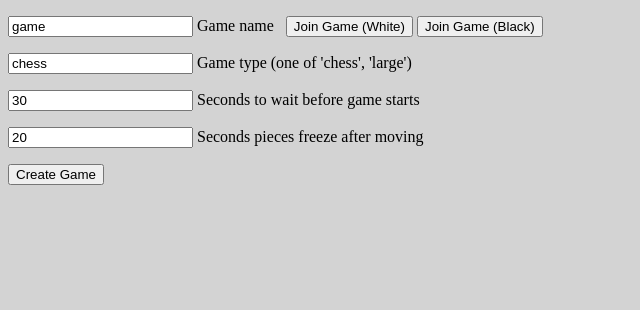
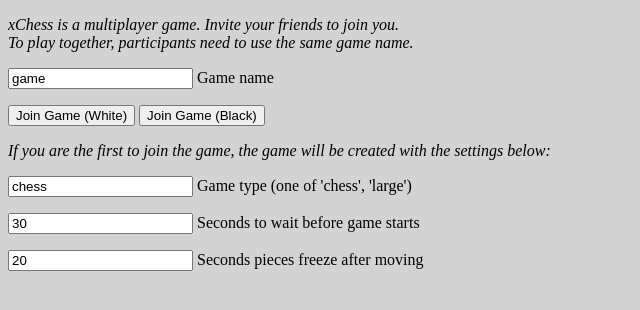
Before and after one commit to gdiet/xchess, a plain HTML site: page client/index.html in a window 1280 px wide. Shown: the whole page, without its empty margins (0-640 px from the left). Drawn offline with Linux system fonts and the light colour scheme.

Commit message:
index page usability

```diff
--- a/client/index.html
+++ b/client/index.html
@@ -10,22 +10,22 @@
   <script type="text/javascript">
     function get(id) { return document.getElementById(id).value }
     function name() { return encodeURI(get('name')) }
-    function joinGame(color) { location.href = `/game.html?name=${name()}&color=${color}` }
-    async function createGame() {
+    async function joinGame(color) {
       const body = JSON.stringify({name:name(), gameType:get('type'), initialFreeze:get('init'), freeze:get('freeze') })
       const response = await fetch('/games', { method: 'POST', body: body, headers: {'Content-Type':'application/json'} })
-      alert(response.statusText)
+      console.debug(`Response from attempt to create game: ${response.statusText}`)
+      location.href = `/game.html?name=${name()}&color=${color}`
     }
   </script>
 
-  <p><input  id="name"   type="text"   value="game" /> Game name &nbsp;
-    <button type="button" onclick="joinGame('white')">Join Game (White)</button>
-    <button type="button" onclick="joinGame('black')">Join Game (Black)</button>
-  </p>
-  <p><input  id="type"   type="text"   value="chess"/> Game type (one of 'chess', 'large')</p>
-  <p><input  id="init"   type="number" value="30"   /> Seconds to wait before game starts</p>
-  <p><input  id="freeze" type="number" value="20"   /> Seconds pieces freeze after moving</p>
-
-  <p><button type="button" onclick="createGame()">Create Game</button></p>
+  <p><i>xChess is a multiplayer game. Invite your friends to join you.<br>
+        To play together, participants need to use the same game name.</i></p>
+  <p><input  id="name"   type="text"   value="game" /> Game name</p>
+  <p><button type="button" onclick="joinGame('white')">Join Game (White)</button>
+     <button type="button" onclick="joinGame('black')">Join Game (Black)</button></p>
+  <p><i>If you are the first to join the game, the game will be created with the settings below:</i></p>
+  <p><input  id="type"   type="text"   required value="chess" pattern="chess|large"/> Game type (one of 'chess', 'large')</p>
+  <p><input  id="init"   type="number" required value="30"/> Seconds to wait before game starts</p>
+  <p><input  id="freeze" type="number" required value="20"/> Seconds pieces freeze after moving</p>
 </body>
 </html>
```
